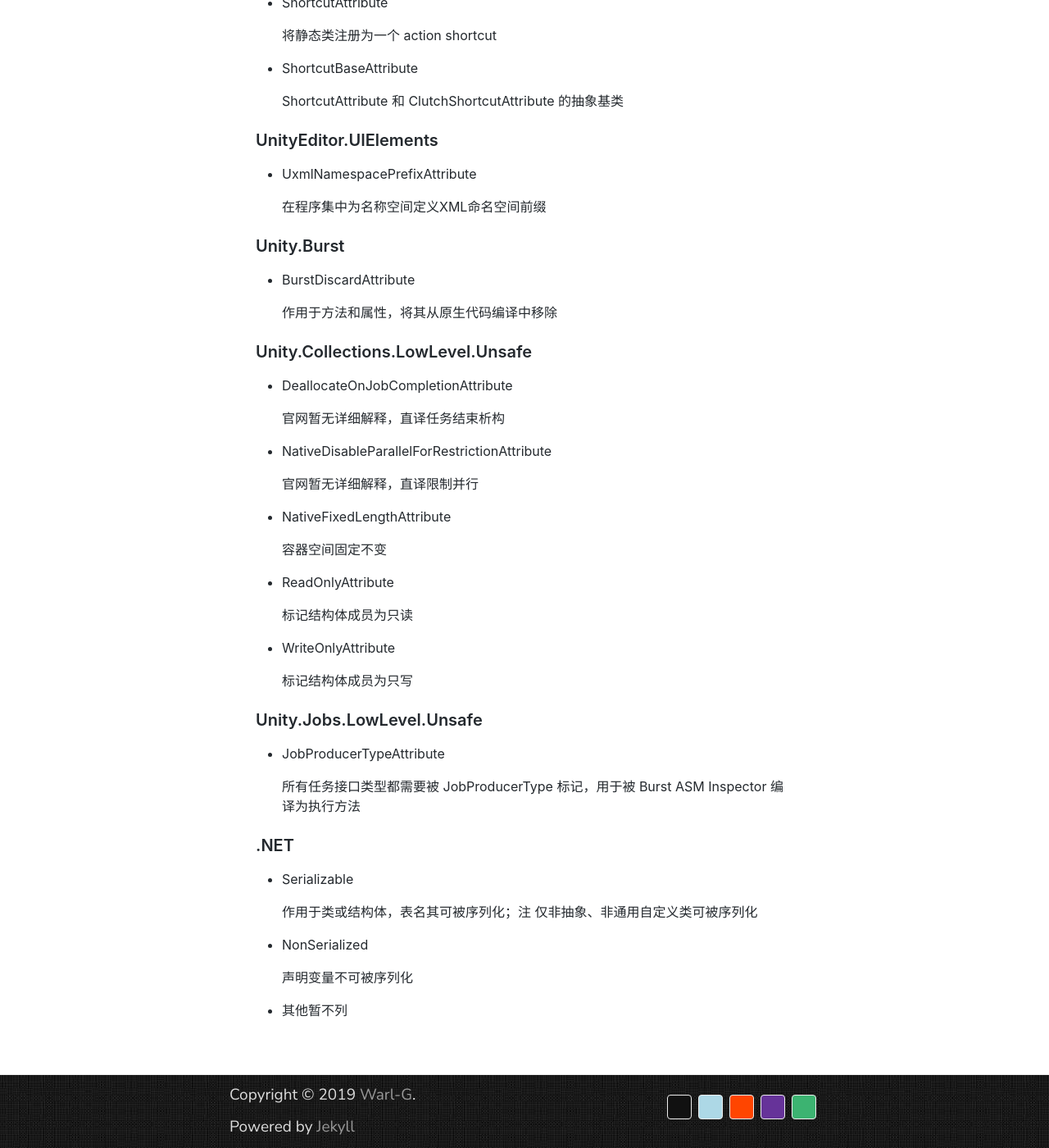
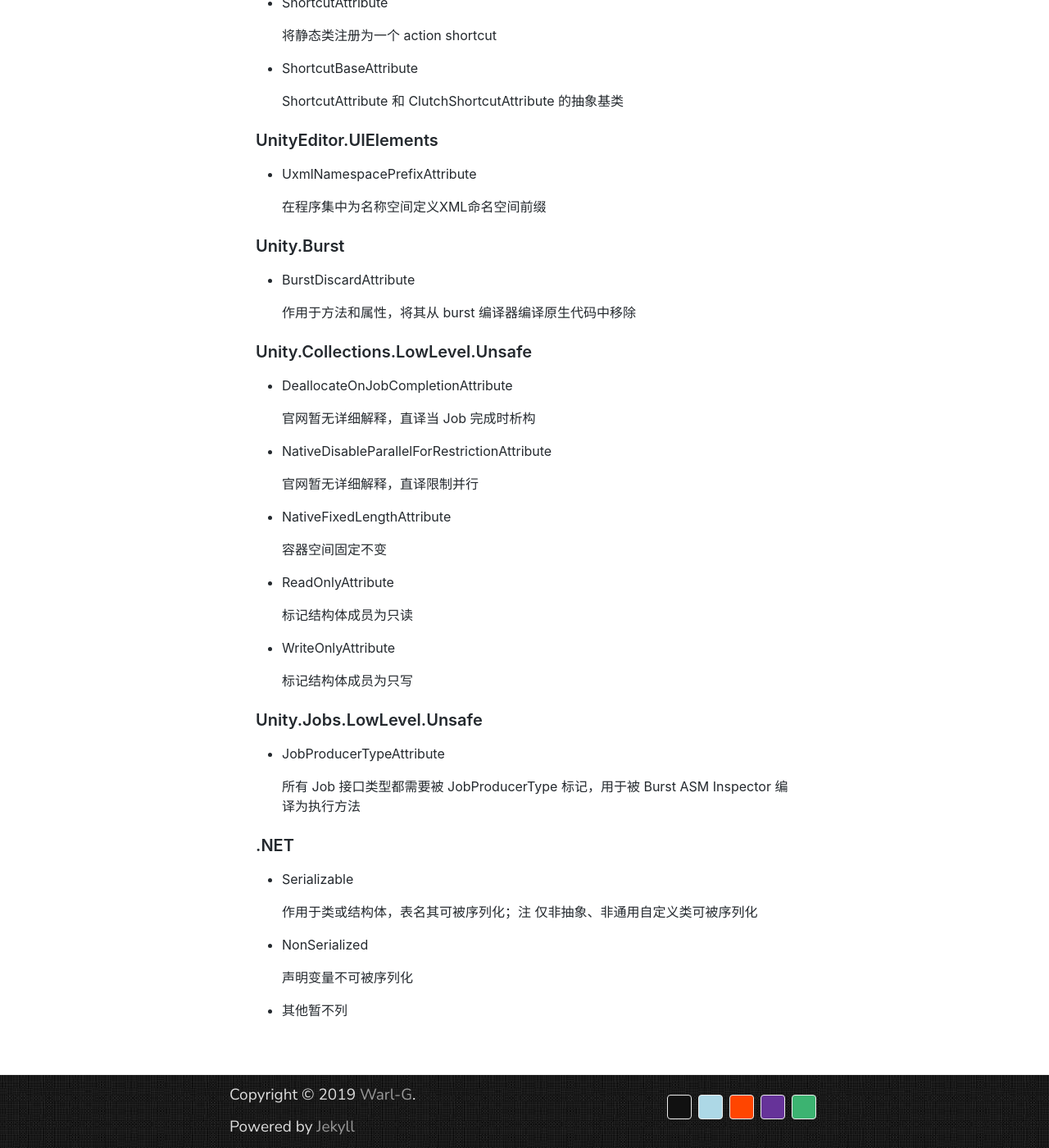
Before and after one commit to Warl-G/Warl-G.github.io, a Jekyll site: the page built from _posts/2019-12-27-Unity-Manual-Attribute.md, in a window 1280 px wide and 1400 px high, scrolled down 15729 px. Shown: the whole window at 82% size. Built offline with Jekyll 4.4.1, drawn with Linux system fonts in a browser that asks for light colours; comment, search, counter and statistics services are not loaded.

Commit message:
add update post

```diff
--- a/_posts/2019-12-27-Unity-Manual-Attribute.md
+++ b/_posts/2019-12-27-Unity-Manual-Attribute.md
@@ -606,13 +606,13 @@ tag: [参考手册,不定期更新]
 
 - BurstDiscardAttribute
 
-  作用于方法和属性，将其从原生代码编译中移除
+  作用于方法和属性，将其从 burst 编译器编译原生代码中移除
 
 ### Unity.Collections.LowLevel.Unsafe
 
 - DeallocateOnJobCompletionAttribute
 
-  官网暂无详细解释，直译任务结束析构
+  官网暂无详细解释，直译当 Job 完成时析构
 
 - NativeDisableParallelForRestrictionAttribute
 
@@ -634,7 +634,7 @@ tag: [参考手册,不定期更新]
 
 - JobProducerTypeAttribute
 
-  所有任务接口类型都需要被 JobProducerType 标记，用于被 Burst ASM Inspector 编译为执行方法
+  所有 Job 接口类型都需要被 JobProducerType 标记，用于被 Burst ASM Inspector 编译为执行方法
 
 ### .NET
 
```
